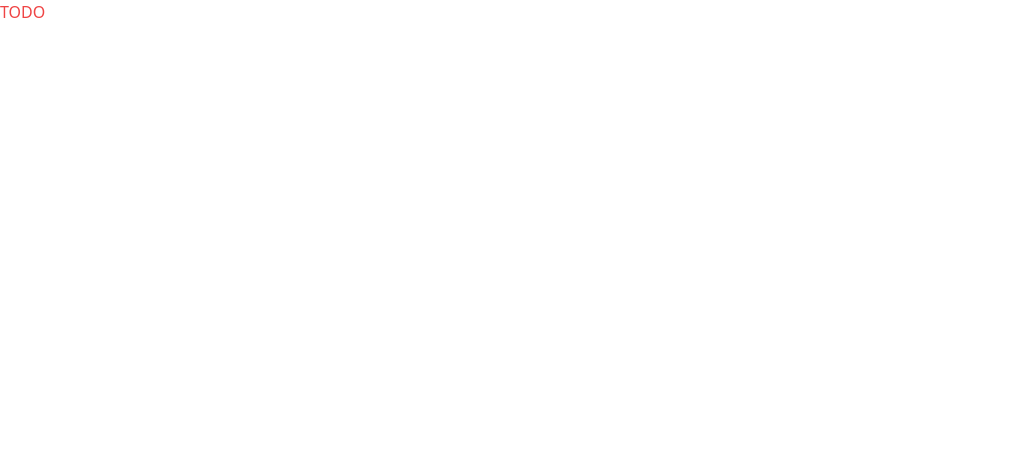
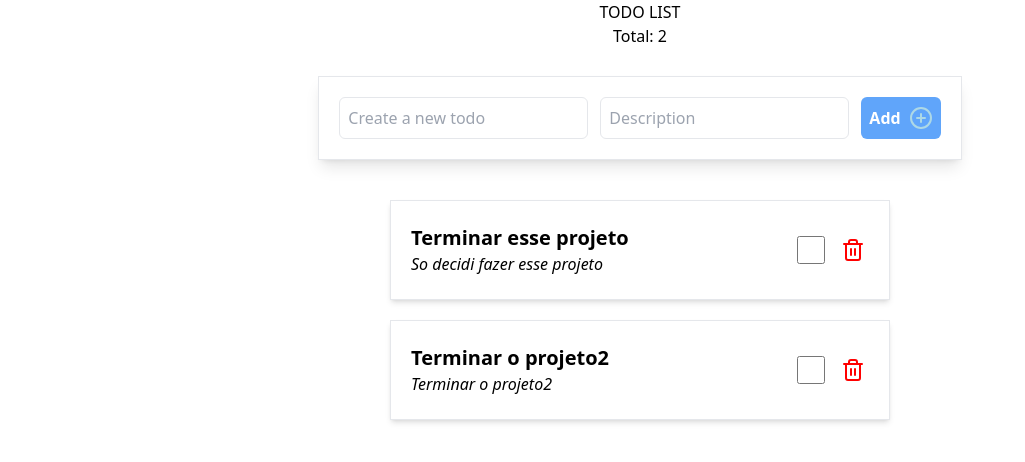
Before and after one commit to FelippeRibeiro/TODO-React-LocalStorage, a React (Vite) app: page / in a window 1280 px wide. Shown: the top 462 px of the page, without its empty margins (0-1025 px from the left). Built offline with nearby package versions, Linux system fonts and the light colour scheme.

Commit message:
feat: creating components

```diff
--- a/src/App.tsx
+++ b/src/App.tsx
@@ -1,11 +1,23 @@
 import './App.css';
+import CreateTodo from './components/CreateTodo';
+import ListTodo from './components/ListTodo';
 import { TodoStore } from './context/TodoContext';
 
 function App() {
   const { Todos } = TodoStore();
+
   return (
     <>
-      <h1 className="text-red-500">TODO</h1>
+      <div className="w-screen h-screen">
+        <main className="w-full h-full flex flex-col items-center">
+          <h1>TODO LIST</h1>
+          <h2>Total: {Todos.length}</h2>
+          <div className="w-full h-full flex flex-col gap-10 items-center mt-7">
+            <CreateTodo />
+            <ListTodo className="" />
+          </div>
+        </main>
+      </div>
     </>
   );
 }
--- /dev/null
+++ b/src/components/CreateTodo.tsx
@@ -0,0 +1,27 @@
+import React, { useRef } from 'react';
+import { TodoStore } from '../context/TodoContext';
+
+export default function CreateTodo() {
+  const TitleInput = useRef<HTMLInputElement>(null);
+  const DescriptionInput = useRef<HTMLInputElement>(null);
+  const { addTodo } = TodoStore();
+
+  function handleCreate() {
+    if (!TitleInput.current?.value) return;
+    addTodo({
+      title: TitleInput.current.value,
+      description: DescriptionInput.current?.value || '',
+      completed: false,
+    });
+  }
+
+  return (
+    <div className="flex flex-row gap-3 border p-5 shadow-lg">
+      <input type="text" className="border p-2 rounded-md " ref={TitleInput} placeholder="Create a new todo" />
+      <input type="text" className="border p-2 rounded-md " ref={DescriptionInput} placeholder="Description" />
+      <button onClick={handleCreate} className="flex flex-row items-center gap-2 bg-blue-400 rounded-md p-2">
+        <p className="font-semibold text-white">Add</p> <img src="/plus-circle.svg" alt="" />
+      </button>
+    </div>
+  );
+}
--- /dev/null
+++ b/src/components/ListTodo.tsx
@@ -0,0 +1,13 @@
+import { TodoStore } from '../context/TodoContext';
+import Todo from './Todo';
+
+export default function ListTodo({ className }: { className?: React.HtmlHTMLAttributes<HTMLDivElement>['className'] }) {
+  const { Todos } = TodoStore();
+  return (
+    <div className={className + ' flex flex-col gap-5'}>
+      {Todos.map((todo) => (
+        <Todo key={todo.id} todo={todo} />
+      ))}
+    </div>
+  );
+}
--- /dev/null
+++ b/src/components/Todo.tsx
@@ -0,0 +1,20 @@
+import { ITodo, TodoStore } from '../context/TodoContext';
+
+export default function Todo({ todo }: { todo: ITodo }) {
+  const { toggleTodo, removeTodo } = TodoStore();
+  return (
+    <div className="shadow-md flex flex-row p-5 items-center justify-between gap-10 border w-[500px] min-h-[100px]">
+      <div className="flex flex-col">
+        <h1 className="text-xl font-semibold text-justify">{todo.title}</h1>
+        <cite>{todo.description}</cite>
+      </div>
+
+      <div className="flex flex-row  gap-4">
+        <input type="checkbox" checked={todo.completed} className="w-7 h-7" onChange={() => toggleTodo(todo.id)} />
+        <button className="text-red-500 w-7 h-7" onClick={() => removeTodo(todo.id)}>
+          <img src="/trash-2.svg" alt="" />
+        </button>
+      </div>
+    </div>
+  );
+}
--- a/src/context/TodoContext.tsx
+++ b/src/context/TodoContext.tsx
@@ -9,7 +9,7 @@ type TTodoStore = {
   toggleTodo: (id: string) => void;
 };
 
-interface ITodo {
+export interface ITodo {
   id: string;
   title: string;
   description: string;
@@ -19,7 +19,15 @@ interface ITodo {
 export const TodoStore = create<TTodoStore>()(
   persist(
     (set) => ({
-      Todos: [{ completed: false, description: 'So decidi fazer esse projeto', id: v4(), title: 'Terminar esse projeto' }],
+      Todos: [
+        { completed: false, description: 'So decidi fazer esse projeto', id: v4(), title: 'Terminar esse projeto' },
+        {
+          completed: false,
+          description: 'Terminar o projeto2',
+          id: v4(),
+          title: 'Terminar o projeto2',
+        },
+      ],
       addTodo: (todo: Pick<ITodo, 'title' | 'description' | 'completed'>) => set((state) => ({ Todos: [...state.Todos, { id: v4(), ...todo }] })),
       removeTodo: (id: string) => set((state) => ({ Todos: state.Todos.filter((todo) => todo.id !== id) })),
       toggleTodo: (id: string) =>
```
Also changed, not shown: public/plus-circle.svg (added), public/trash-2.svg (added).
